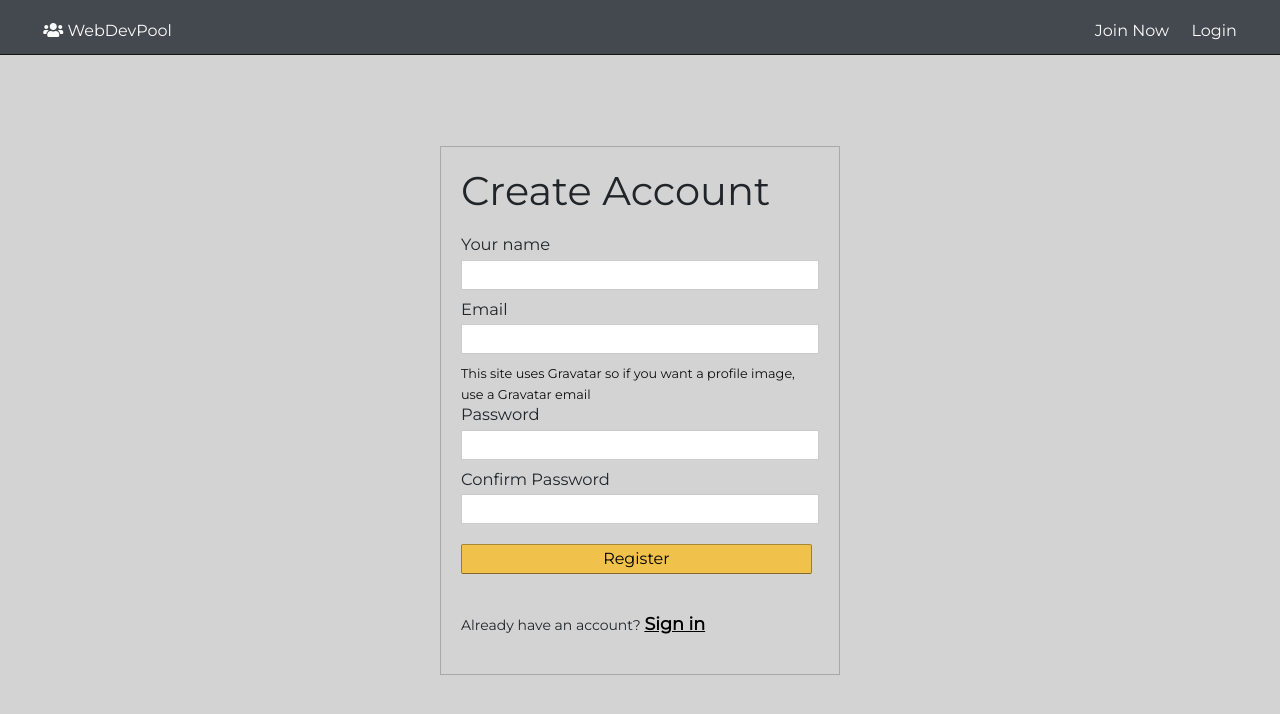
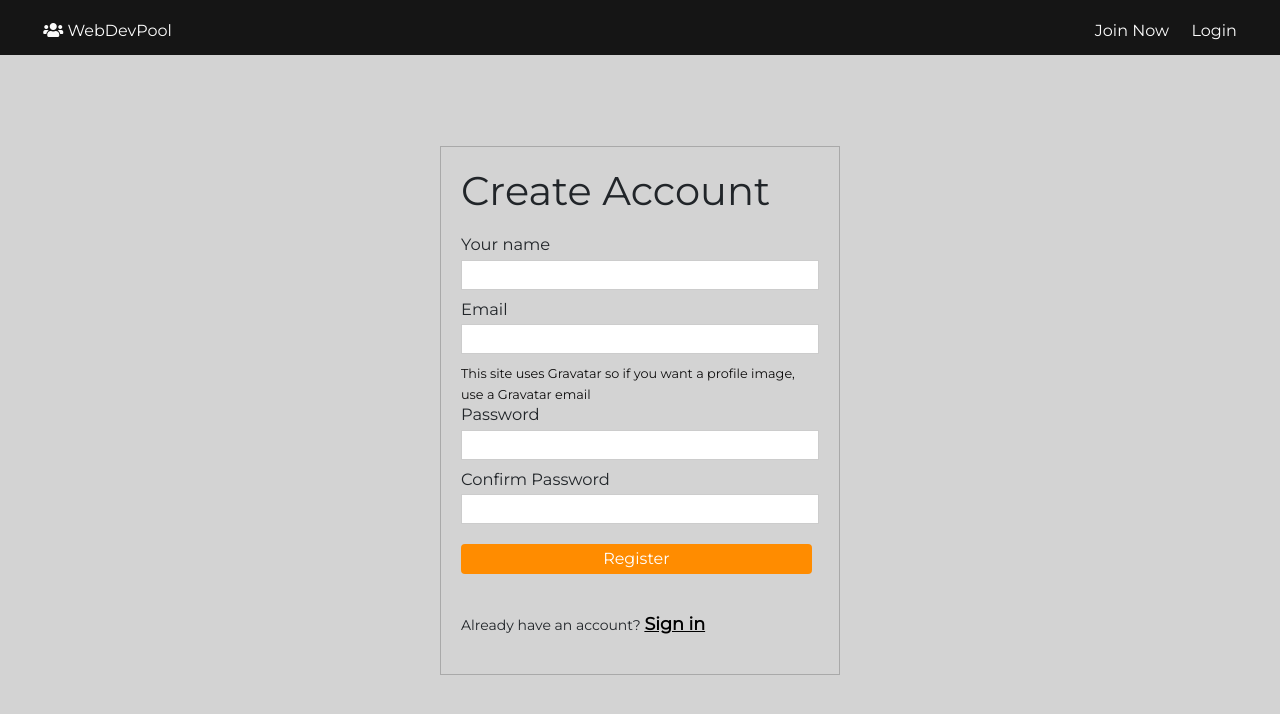
Before and after one commit to aman431/webdevpool, a React (Create React App) app in the folder client/: page /register in a window 1280 px wide. Shown: the top 714 px of the page. Built offline with nearby package versions, Linux system fonts and the light colour scheme; no server answers.

Commit message:
'Update'

```diff
--- a/client/src/App.css
+++ b/client/src/App.css
@@ -357,6 +357,7 @@ button {
 	top: 0;
 	border-bottom: solid 1px var(--primary-color);
 	opacity: 0.9;
+	background-color: black;
 }
 
 .navbar ul {
@@ -758,3 +759,7 @@ video {
 	top: 0;
 	left: 0;
 }
+.navstyle {
+	background-color: red;
+	color:white;
+}
--- a/client/src/components/CSS/login.css
+++ b/client/src/components/CSS/login.css
@@ -39,13 +39,13 @@ html body{
 }
 
 .signIn{
-    background: #f0c14b;
-    border-radius: 2px;
+    /* background-color: "darkorange"; */
+    border-radius: 4px;
     width: 100%;
     height: 30px;
-    border: 1px solid;
+    border: none;
     margin-top: 10px;
-    border-color: #a88734 #9c7e31 #846a29;
+    /* border-color: #a88734 #9c7e31 #846a29; */
     cursor: pointer;
 }
 .signUp{
--- a/client/src/components/auth/Login.js
+++ b/client/src/components/auth/Login.js
@@ -70,7 +70,7 @@ const Login = ({ login, isAuthenticated }) => {
             onChange={(e) => onChange(e)}
             minLength="6"
           />
-          <input type="submit" className="signIn" value="Login" />
+          <input type="submit" style={{backgroundColor:'darkorange',color:'white'}} className="signIn" value="Login" />
         </form>
         <p style={{ textAlign: "center", fontWeight: "bold" }} className="my-1">
         <b>Don't have an account?</b>
--- a/client/src/components/auth/Register.js
+++ b/client/src/components/auth/Register.js
@@ -123,7 +123,7 @@ const [modalIsOpen, setmodalIsOpen] = useState(false);
             value={password2}
             onChange={onChange}
           />
-          <input type="submit" className="signIn" value="Register" />
+          <input type="submit" className="signIn" value="Register" style={{backgroundColor:'darkorange',color:'white'}}/>
           <p>
             Already have an account? <Link style={{ fontSize: "1.1rem", fontWeight: "bold", textDecoration: "underline" }} to="/login">Sign in</Link>
           </p>
--- a/client/src/components/dashboard/Dashboard.js
+++ b/client/src/components/dashboard/Dashboard.js
@@ -45,7 +45,7 @@ const Dashboard = ({
             <Experience experience={profile.experience} />
             <Education education={profile.education}/>
             <div className="my-2">
-              <button className="btn btn-danger" style={{border:"none",backgroundColor:"DarkOrange", borderRadius:"5px"}}onClick={() => deleteAccount()}>
+              <button className="btn btn-danger" style={{border:"none",backgroundColor:"tomato", borderRadius:"5px"}}onClick={() => deleteAccount()}>
                 Delete My Account
             </button>
             </div>
--- a/client/src/components/layout/Navbar.js
+++ b/client/src/components/layout/Navbar.js
@@ -109,7 +109,7 @@ const Navbar = ({ auth: { isAuthenticated, loading, user }, logout }) => {
   // }
   return (
     <div>
-      <nav className="navbar bg-dark" style={{height:'55px'}}>
+      <nav className="navbar" style={{height:'55px'}}>
         <p style={{display:'flex',flexDirection:'row'}}>
           {/* {leftNavBar()} */}
           {/* {Navbar1()} */}
```
